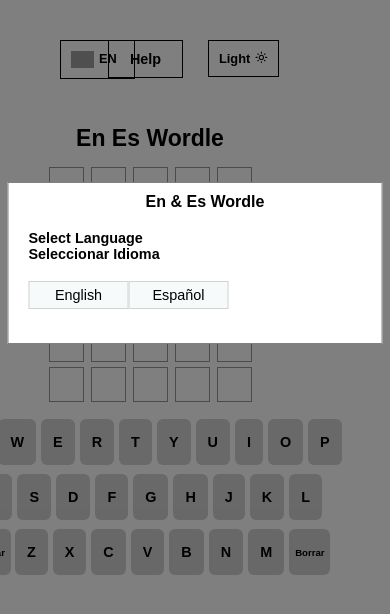
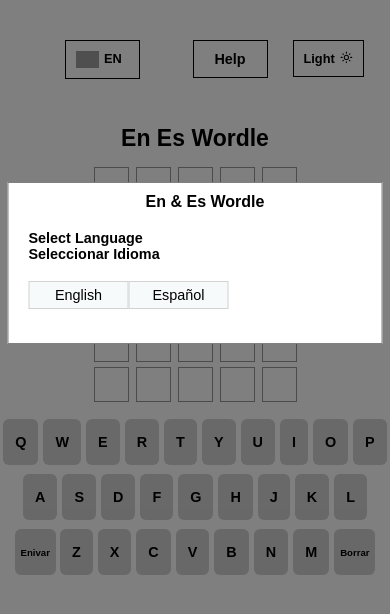
Before and after one commit to josephBabal/En-Es-Wordle, a Next.js app in the folder frontend/: page / in a window 390 px wide. Shown: the top 614 px of the page. Built offline with nearby package versions, Linux system fonts and the light colour scheme; grey boxes are pictures that could not be loaded.

Commit message:
fixing mobile

```diff
--- a/frontend/src/styles/Home.module.css
+++ b/frontend/src/styles/Home.module.css
@@ -93,7 +93,8 @@
 
 @media(max-width: 430px) {
   .homeContainer {
-    width: 300px;
+    width: 325px;
+    margin: 0 auto;
   }
 
   #title {
--- a/frontend/src/styles/Navbar.module.css
+++ b/frontend/src/styles/Navbar.module.css
@@ -155,11 +155,11 @@
 
   .containerDark,
   .containerLight {
-    left: 20%;
+    left: 10%;
   }
 
   .userButtonContainer {
-    right: 44%;
+    right: 30%;
   }
 
   .flag {
```
